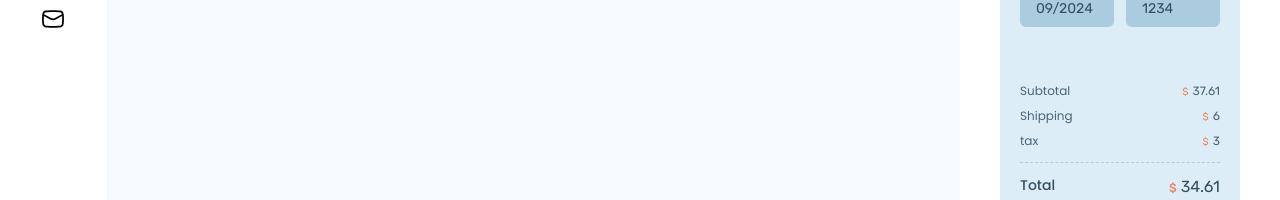
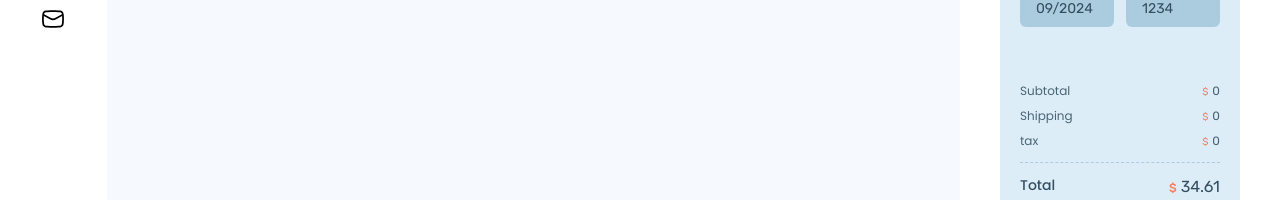
Before and after one commit to SiminDev/Food-Delivery, a React (Create React App) app: page /invoice in a window 1280 px wide. Shown: the part 419-619 px from the top of the page. Built offline with nearby package versions, Linux system fonts and the light colour scheme.

Commit message:
calc payment

```diff
--- a/src/Pages/Invoice/payment.jsx
+++ b/src/Pages/Invoice/payment.jsx
@@ -1,4 +1,5 @@
 import React from "react";
+import { useSelector } from "react-redux";
 
 function Payment() {
   return (
@@ -75,6 +76,10 @@ function CardInfo() {
 }
 
 function Total() {
+  const { cartTotalAmount } = useSelector((state) => state.cart);
+  const shipping = Math.round((cartTotalAmount * 10) / 100);
+  const tax = Math.round((cartTotalAmount * 4) / 100);
+
   return (
     <div>
       <div className="space-y-2 border-dashed border-b border-secondary-400 mb-3 pb-3">
@@ -82,21 +87,21 @@ function Total() {
           <p className="text-xs text-secondary-500 ">Subtotal</p>
           <p className="font-number text-xs text-secondary-500">
             <span className="text-primary mr-1 text-xxs">$</span>
-            {37.61}
+            {cartTotalAmount}
           </p>
         </div>
         <div className="flex justify-between">
           <p className="text-xs text-secondary-500 ">Shipping</p>
           <p className="font-number text-xs text-secondary-500">
             <span className="text-primary mr-1 text-xxs">$</span>
-            {6}
+            {shipping}
           </p>
         </div>
         <div className="flex justify-between">
           <p className="text-xs text-secondary-500 ">tax</p>
           <p className="font-number text-xs text-secondary-500">
             <span className="text-primary mr-1 text-xxs">$</span>
-            {3}
+            {tax}
           </p>
         </div>
       </div>
```
